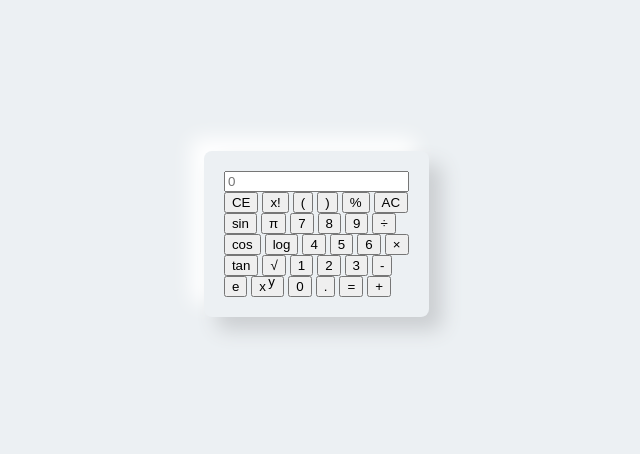
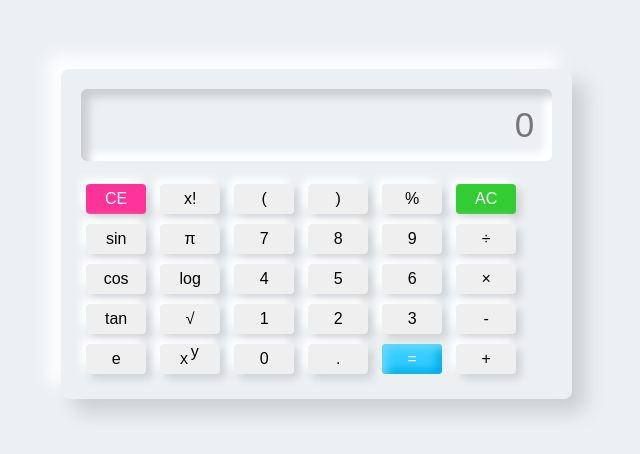
Before and after one commit to Ayushk1203/Calculator, a plain HTML site: page calc.html in a window 1280 px wide. Shown: the part 166-620 px from the top of the page, without its empty margins (338-978 px from the left). Drawn offline with Linux system fonts and the light colour scheme.

Commit message:
Added css properties to the elements

```diff
--- a/calc.css
+++ b/calc.css
@@ -28,3 +28,69 @@ body {
     align-items: center;
     flex-direction: column;
 }
+
+.row button {
+    width: 60px;
+    height: 30px;
+    font-size: 16px;
+    border: none;
+    outline: none;
+    margin: 5px;
+    border-radius: 4px;
+    transition: .1s;
+    box-shadow: 5px 5px 8px #00000020,
+        -5px -5px 8px #ffff;
+}
+
+.row button:hover {
+    box-shadow: inset 5px 5px 8px rgba(16, 16, 16, .1),
+        inset -5px -5px 8px #fff;
+    background: #fff;
+}
+
+.display #screen {
+    margin-bottom: .5em;
+    width: auto;
+    height: 70px;
+    font-size: 35px;
+    outline: none;
+    border: none;
+    text-align: right;
+    padding-right: .5em;
+    background: #ecf0f3;
+    border-radius: 6px;
+    box-shadow: inset 8px 8px 8px #cbced1,
+        inset -8px -8px 8px #ffffff;
+}
+
+#eval {
+    background: #33ccff;
+    color: #fff;
+    box-shadow: inset 5px 5px 8px #66d9ff,
+        inset -5px -5px 8px #00ace6;
+}
+
+#eval:hover {
+    box-shadow: inset 5px 5px 8px #00ace6,
+        inset -5px -5px 8px #00ace6;
+}
+
+#ac {
+    background: #33cc33;
+    color: #fff;
+}
+
+#ac:hover {
+    box-shadow: inset 5px 5px 8px #2eb82e,
+        inset -5px -5px 8px #33cc33;
+}
+
+#ce {
+    background: #ff3399;
+    color: #fff;
+}
+
+#ce:hover {
+    box-shadow: inset 5px 5px 8px #e60073,
+        inset -5px -5px 8px #ff3399;
+}
```
